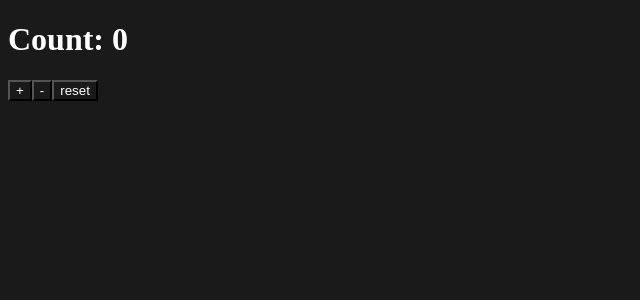
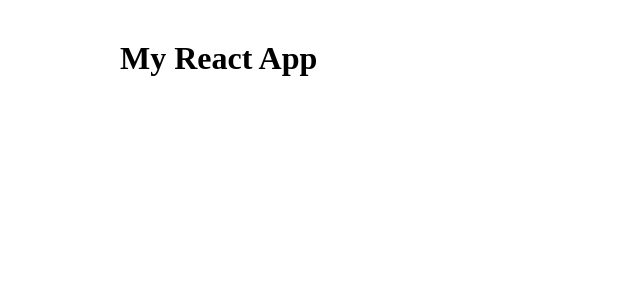
Before and after one commit to dest411/studyreact, a React (Create React App) app: page / in a window 1280 px wide. Shown: the top 300 px of the page, without its empty margins (0-640 px from the left). Built offline with nearby package versions, Linux system fonts and the light colour scheme.

Commit message:
todolist

```diff
--- a/src/App.jsx
+++ b/src/App.jsx
@@ -1,26 +1,13 @@
 import React, {useState} from 'react';
+import Header from './Header';
 import './main.css'
 
 const App = () => {
 
-    const [count, setCount] = useState(0);
-
-    const plusCount = () =>{
-        setCount(count +1);
-    }
-    const minusCount = () =>{
-        setCount(count -1);
-    }
-    const reset = () => {
-        setCount(0);
-    }
 
     return (
         <div>
-            <h1>Count: {count}</h1>
-            <button onClick={plusCount}>+</button>
-            <button onClick={minusCount}>-</button>
-            <button onClick={reset} >reset</button>
+            <Header/>
         </div>
     )
 
--- /dev/null
+++ b/src/Header.jsx
@@ -0,0 +1,10 @@
+import React from "react";
+
+const Header = () => {
+    return (
+        <header>
+            <h1>My React App</h1>
+        </header>
+    );
+}
+export default Header;
--- a/src/main.css
+++ b/src/main.css
@@ -1,4 +1,5 @@
 *{
-   background-color: hsl(0, 0%, 10%);
-   color: white;
+   margin: 20px;
+   background-color: hsl(0, 0%, 100%);
+   color: rgb(0, 0, 0);
 }
```
